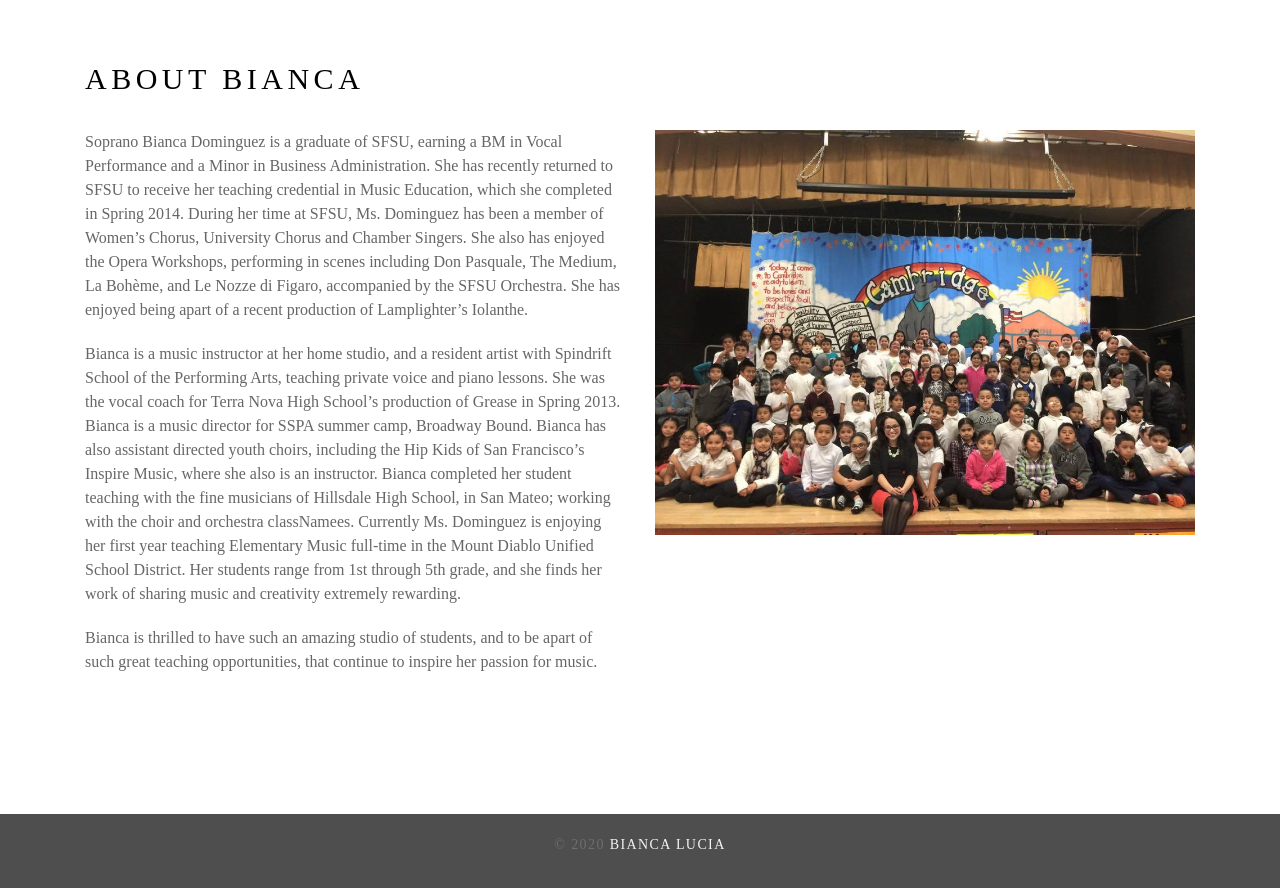
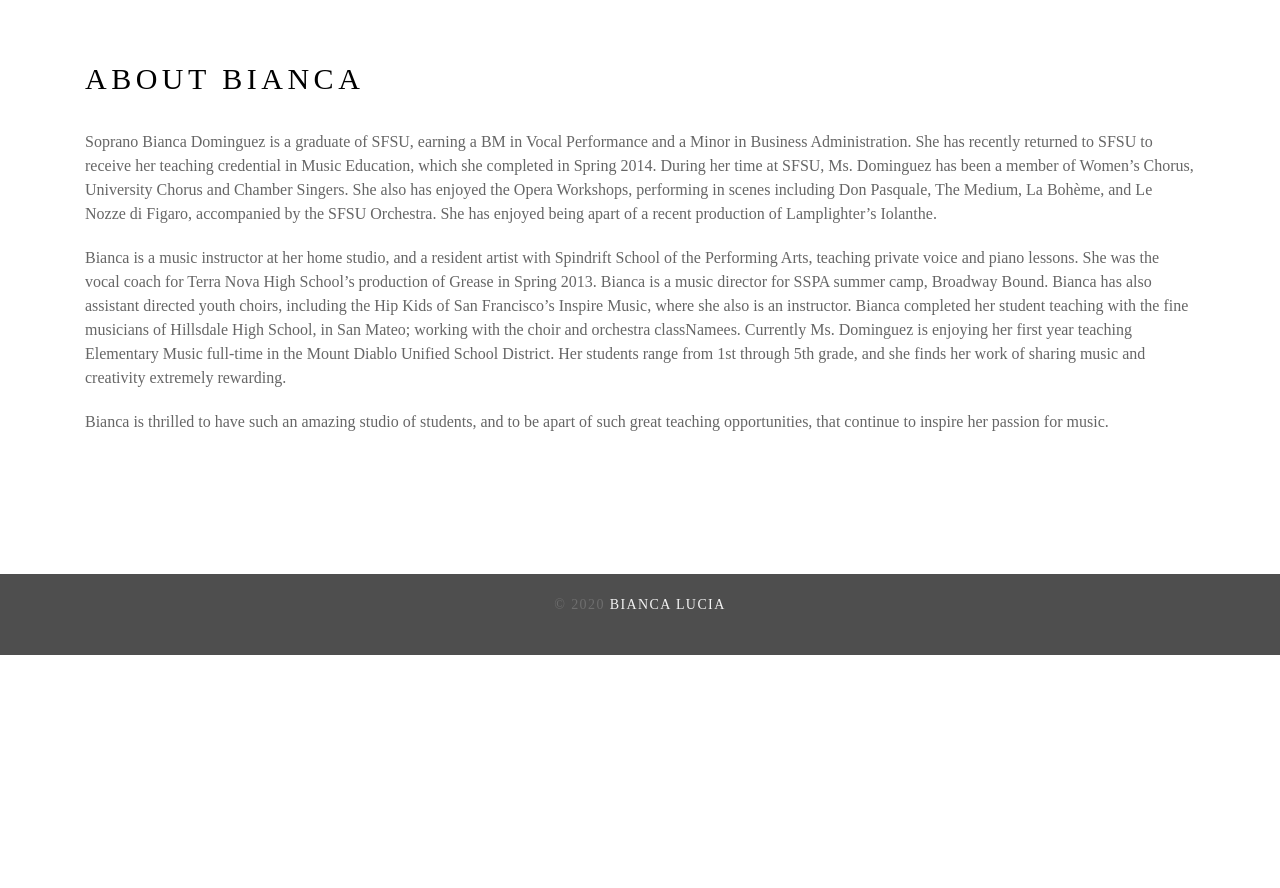
Before and after one commit to brianxautumn/biancaluciamusic, a React (Create React App) app: page /about in a window 1280 px wide. Shown: the part 466-1354 px from the top of the page. After the commit the page ends 1121 px from the top, so only its background shows below. Built offline with nearby package versions, Linux system fonts and the light colour scheme.

Commit message:
Remove image

```diff
--- a/src/pages/About.js
+++ b/src/pages/About.js
@@ -1,5 +1,4 @@
 import React from 'react'
-import teaching2 from '../img/teaching2.jpg';
 
 const About = () => (
   <>
@@ -27,14 +26,11 @@ const About = () => (
           </div>
         </div>
         <div className="row">
-          <div className="col-sm-6">
+          <div className="col-sm-12">
             <p>Soprano Bianca Dominguez is a graduate of SFSU, earning a BM in Vocal Performance and a Minor in Business Administration. She has recently returned to SFSU to receive her teaching credential in Music Education, which she completed in Spring 2014. During her time at SFSU, Ms. Dominguez has been a member of Women’s Chorus, University Chorus and Chamber Singers. She also has enjoyed the Opera Workshops, performing in scenes including Don Pasquale, The Medium, La Bohème, and Le Nozze di Figaro, accompanied by the SFSU Orchestra. She has enjoyed being apart of a recent production of Lamplighter’s Iolanthe.</p>
             <p>Bianca is a music instructor at her home studio, and a resident artist with Spindrift School of the Performing Arts, teaching private voice and piano lessons. She was the vocal coach for Terra Nova High School’s production of Grease in Spring 2013. Bianca is a music director for SSPA summer camp, Broadway Bound. Bianca has also assistant directed youth choirs, including the Hip Kids of San Francisco’s Inspire Music, where she also is an instructor.  Bianca completed her student teaching with the fine musicians of Hillsdale High School, in San Mateo; working with the choir and orchestra classNamees. Currently Ms. Dominguez is enjoying her first year teaching Elementary Music full-time in the Mount Diablo Unified School District. Her students range from 1st through 5th grade, and she finds her work of sharing music and creativity extremely rewarding.</p>
             <p>Bianca is thrilled to have such an amazing studio of students, and to be apart of such great teaching opportunities, that continue to inspire her passion for music.
               </p>
-          </div>
-          <div className="col-sm-6">
-            <img src={teaching2} alt="" />
           </div>
         </div>
       </div>
--- a/src/pages/Teaching.js
+++ b/src/pages/Teaching.js
@@ -1,5 +1,4 @@
 import React from 'react';
-import img from '../img/teaching2.jpg';
 
 const Teaching = ({ }) => {
   return (
@@ -28,7 +27,7 @@ const Teaching = ({ }) => {
             </div>
           </div>
           <div class="row">
-            <div class="col-sm-6">
+            <div class="col-sm-12">
               <em><strong>M</strong></em>ake choices that help you and others learn.<br />
               <em><strong>U</strong></em>se instruments and materials with care.<br />
               <em><strong>S</strong></em>ing, speak and play only when asked.<br />
@@ -38,9 +37,6 @@ const Teaching = ({ }) => {
               <p>No matter the lesson, the classroom value of teamwork, and thinking of the class as an ensemble is always stressed to the fullest extent. Students are rewarded individually for brave positive participation, classmate encouragement and respectful attitudes; exemplary classes are rewarded through school-wide based systems. Each grade level has at least one performance during the year. Both schools have just presented fantastic and well received December 2014 concerts, Songs for Our Winter, featuring the 2nd and 4th Grade students.</p>
               <p>With such a large student population across a wide range of skill levels, Ms. Dominguez collaborates regularly with colleagues in the district, sharing and creating new lessons for all elementary students within the MDUSD. Within each school, Ms. Dominguez is thrilled to work with supportive staff and faculties, in facilitating extracurricular opportunities, like Spring musicals, talent shows and choirs.</p>
             </div>
-            <div class="col-sm-6">
-              <img src={img} alt="/" />
-            </div>
           </div>
         </div>
       </section>
```
Also changed, not shown: src/img/teaching2.jpg (deleted).
